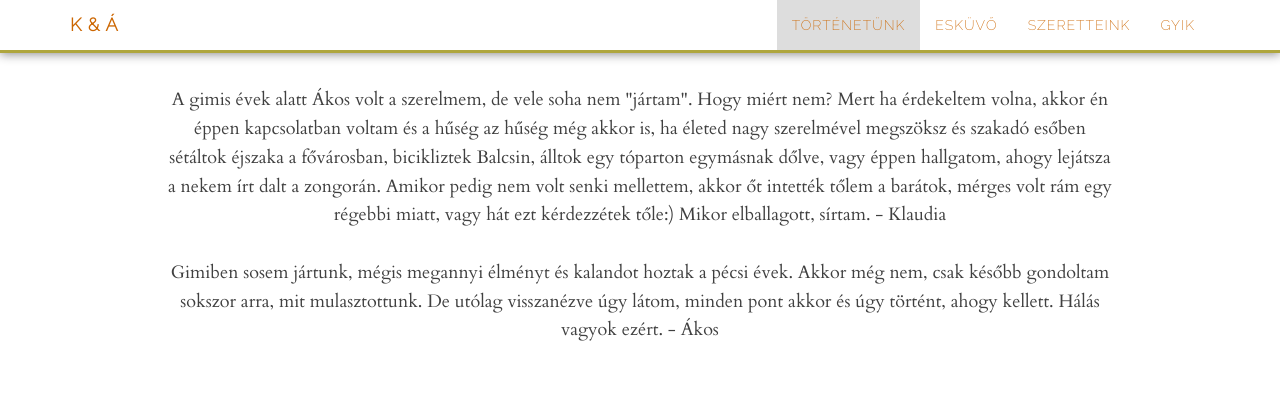
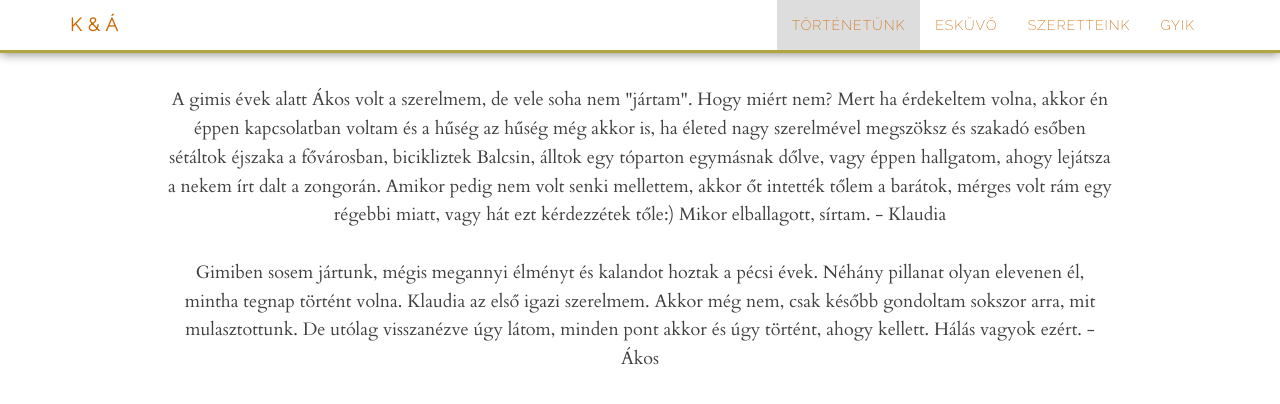
Before and after one commit to klaudiaesakos/klaudiaesakos.github.io, a Jekyll site: the page built from index.html, in a window 1280 px wide and 900 px high, scrolled down 2277 px, cut to the strip 0-426 px from the top of the window. Shown: the top 404 px of the strip. Built offline with Jekyll 4.4.1, drawn with Linux system fonts in a browser that asks for light colours; some of the changed text lies outside the part shown.

Commit message:
Update index.html

```diff
--- a/index.html
+++ b/index.html
@@ -69,7 +69,7 @@ Pécsett születtem, de egy zalai kisfaluban, Pethőhenyén éltem életem első
             <p>
               A gimis évek alatt Ákos volt a szerelmem, de vele soha nem "jártam". Hogy miért nem? Mert ha érdekeltem volna, akkor én éppen kapcsolatban voltam és a hűség az hűség még akkor is, ha életed nagy szerelmével megszöksz és szakadó esőben sétáltok éjszaka a fővárosban, bicikliztek Balcsin, álltok egy tóparton egymásnak dőlve, vagy éppen hallgatom, ahogy lejátsza a nekem írt dalt a zongorán. Amikor pedig nem volt senki mellettem, akkor őt intették tőlem a barátok, mérges volt rám egy régebbi miatt, vagy hát ezt kérdezzétek tőle:) Mikor elballagott, sírtam. - Klaudia
 <br/><br/>
-              Gimiben sosem jártunk, mégis megannyi élményt és kalandot hoztak a pécsi évek. Akkor még nem, csak később gondoltam sokszor arra, mit mulasztottunk. De utólag visszanézve úgy látom, minden pont akkor és úgy történt, ahogy kellett. Hálás vagyok ezért. - Ákos
+              Gimiben sosem jártunk, mégis megannyi élményt és kalandot hoztak a pécsi évek. Néhány pillanat olyan elevenen él, mintha tegnap történt volna. Klaudia az első igazi szerelmem. Akkor még nem, csak később gondoltam sokszor arra, mit mulasztottunk. De utólag visszanézve úgy látom, minden pont akkor és úgy történt, ahogy kellett. Hálás vagyok ezért. - Ákos
             </p>
         </div>
     </div>
@@ -89,6 +89,8 @@ Pécsett születtem, de egy zalai kisfaluban, Pethőhenyén éltem életem első
   Mondd, mi ez, mit a csend idecsent?<br/>
   Hol van erre szó?"<br/>
   </i>
+  <br/>
+Mi nem tudtunk volna sosem csak barátok lenni. Akkor sem voltunk azok, amikor azt mondtuk magunkról és azt hiszem mindketten tudtuk, hogy nincs köztes út számunkra. Hosszú évek teltek el úgy, hogy nem találkoztunk, és ez így volt rendjén. Életünk külön útjai sok örömöt, fájdalmat, egyszersmind tapasztalást hoztak.
             </p>
         </div>
     </div>
```
